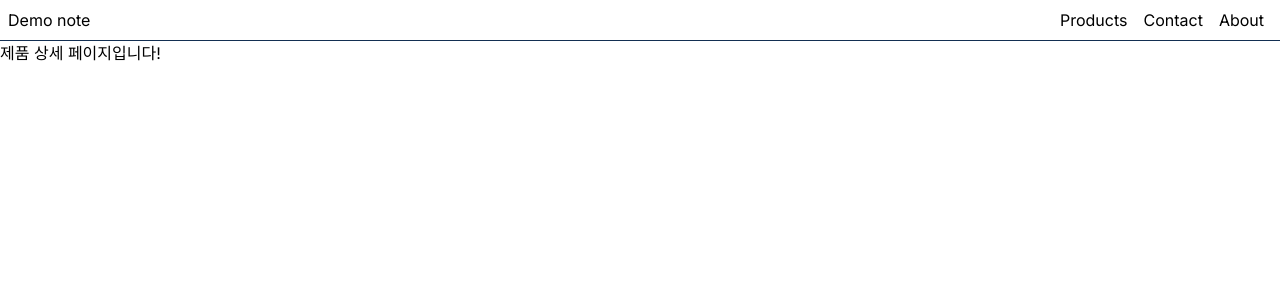
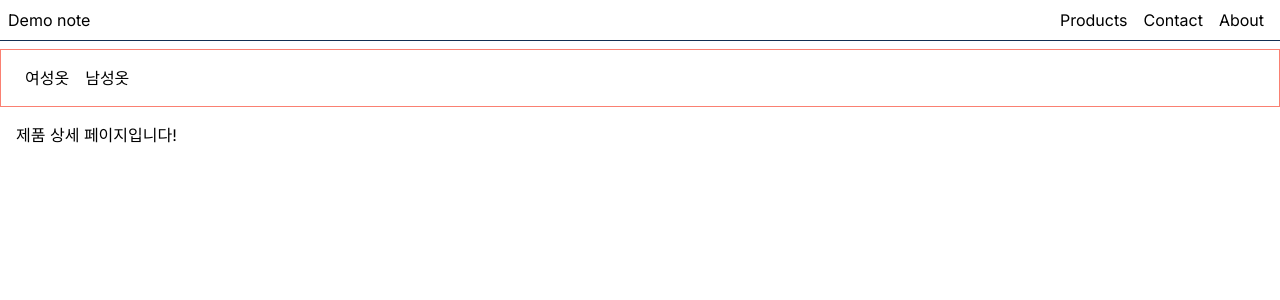
Before and after one commit to heyyyoon/note_nextjs, a Next.js app: page /products in a window 1280 px wide. Shown: the top 300 px of the page. Built offline with nearby package versions, Linux system fonts and the light colour scheme.

Commit message:
nested layout

```diff
--- a/src/app/layout.tsx
+++ b/src/app/layout.tsx
@@ -21,9 +21,9 @@ export default function RootLayout({
         <header className={styles.header}>
           <h1>Demo note</h1>
           <nav className={styles.nav}>
-            <a href="">Products</a>
-            <a href="">Contact</a>
-            <a href="">About</a>
+            <a href="/products">Products</a>
+            <a href="/contact">Contact</a>
+            <a href="/about">About</a>
           </nav>
         </header>
         {children}
--- a/src/app/page.tsx
+++ b/src/app/page.tsx
@@ -1,8 +1,5 @@
 import Image from 'next/image'
-import { notFound } from 'next/navigation'
-
 
 export default function Home() {
-  notFound();
   return <h1>메인 페이지입니다.</h1>
 }
--- /dev/null
+++ b/src/app/products/layout.module.css
@@ -0,0 +1,13 @@
+.nav {
+  padding: 16px;
+  margin-top: 8px;
+  border: 1px solid salmon;
+}
+
+.nav a {
+  padding: 0 8px;
+}
+
+.product {
+  padding: 16px;
+}
--- /dev/null
+++ b/src/app/products/layout.tsx
@@ -0,0 +1,17 @@
+import styles from './layout.module.css'
+
+export default function ProductsLayout({
+  children,
+}: {
+  children: React.ReactNode
+}) {
+  return (
+    <>
+      <nav className={styles.nav}>
+        <a href="">여성옷</a>
+        <a href="">남성옷</a>
+      </nav>
+      <section className={styles.product}>{children}</section>
+    </>
+  )
+}
```
